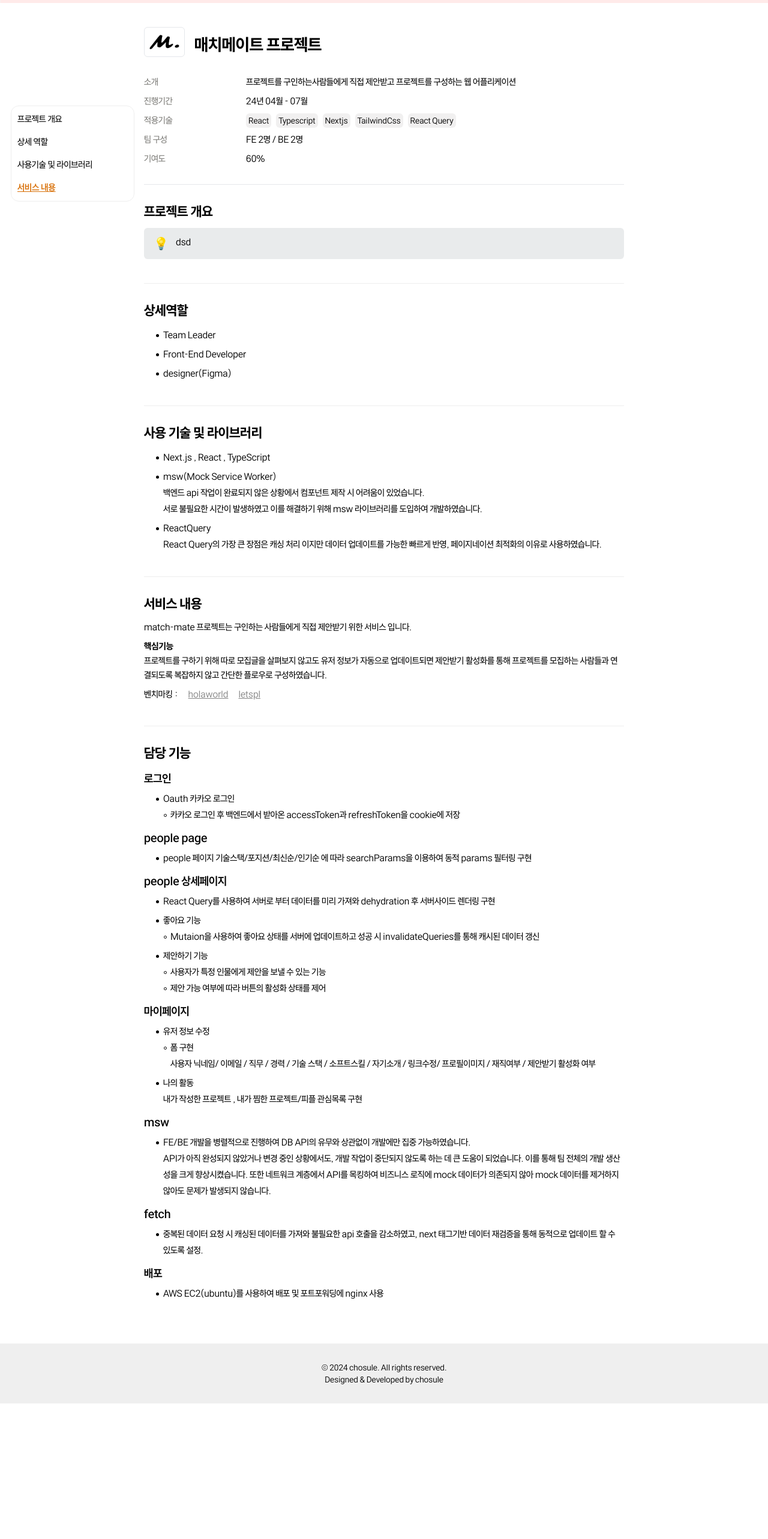
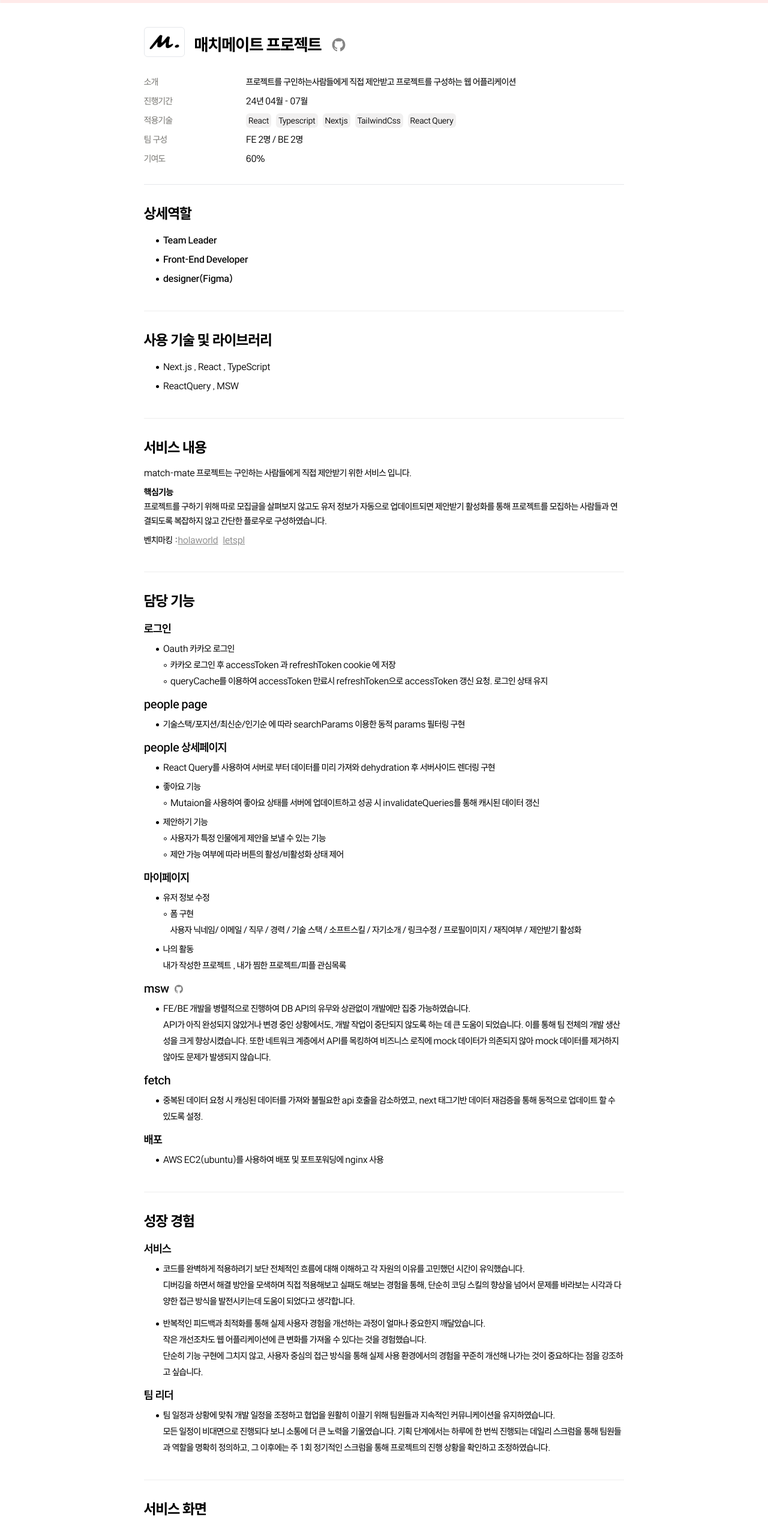
Before and after one commit to chosule/new-portfolio, a Next.js app: page /projects/match-mate in a window 1280 px wide. Shown: the part 224-2790 px from the top of the page at 60% size. Before the commit the page ends 2564 px from the top, so only its background shows below. Built offline with nearby package versions, Linux system fonts and the light colour scheme.

Commit message:
add portfolio

```diff
--- a/src/app/globals.css
+++ b/src/app/globals.css
@@ -144,6 +144,7 @@
     flex-direction: column;
     gap: 14px;
     z-index: 9999;
+    background-color: #f9f9f5;
   }
   .active {
     color: #d9730d;
@@ -166,6 +167,7 @@
   @media (max-width: 1600px) {
     .navigation {
       left: 18px;
+      display: none;
     }
   }
 }
--- a/src/app/projects/match-mate/page.tsx
+++ b/src/app/projects/match-mate/page.tsx
@@ -2,9 +2,14 @@ import Callout from "@/components/commons/Callout";
 import LinkLine from "@/components/commons/LinkLine";
 import LogoBox from "@/components/commons/LogoBox";
 import ProjectIntro from "@/components/commons/ProjectIntro";
-import IndentText, { SubTitle, Title } from "@/components/commons/Text";
+import IndentText, {
+  NumberIndentText,
+  SubTitle,
+  Title,
+} from "@/components/commons/Text";
 import Toc from "@/components/commons/Toc";
 import Image from "next/image";
+import { IoLogoGithub } from "react-icons/io";
 
 const intro = [
   {
@@ -23,10 +28,13 @@ const intro = [
   { title: "기여도", text: "60%" },
 ];
 const tocMenu = [
-  { number: "content1", title: "프로젝트 개요" },
-  { number: "content2", title: "상세 역할" },
-  { number: "content3", title: "사용기술 및 라이브러리" },
-  { number: "content4", title: "서비스 내용" },
+  { number: "content1", title: "상세 역할" },
+  { number: "content2", title: "사용기술 및 라이브러리" },
+  { number: "content3", title: "서비스 내용" },
+  { number: "content4", title: "담당 기능" },
+  { number: "content5", title: "성장 경험" },
+  { number: "content6", title: "서비스 화면" },
+  { number: "content7", title: "개선" },
 ];
 export default function page() {
   return (
@@ -43,59 +51,46 @@ export default function page() {
         <div className="flex gap-4">
           <LogoBox img="/img/match-mate_logo.png" />
           <Title>매치메이트 프로젝트</Title>
+          <LinkLine link="https://github.com/side-project-0408/frontend">
+            <IoLogoGithub className="text-[25px] mt-[9px]" />
+          </LinkLine>
         </div>
         <ProjectIntro intro={intro} />
-        <SubTitle id="heading1">프로젝트 개요</SubTitle>
-        <div
-          className="content border-b border-[#eeeeee] pb-[40px]"
+        <SubTitle id="heading1">상세역할</SubTitle>
+        <ul
+          className="dots-list content border-b border-[#eeeeee] pb-[40px]"
           id="content1"
         >
-          <Callout>dsd</Callout>
-        </div>
-        <SubTitle id="heading2">상세역할</SubTitle>
+          <li>
+            <IndentText className="font-semibold">Team Leader</IndentText>
+          </li>
+          <li>
+            <IndentText className="font-semibold">
+              Front-End Developer
+            </IndentText>
+          </li>
+          <li>
+            <IndentText className="font-semibold">designer(Figma)</IndentText>
+          </li>
+        </ul>
+        <SubTitle id="heading2">사용 기술 및 라이브러리</SubTitle>
         <ul
           className="dots-list content border-b border-[#eeeeee] pb-[40px]"
           id="content2"
         >
           <li>
-            <IndentText>Team Leader</IndentText>
-          </li>
-          <li>
-            <IndentText>Front-End Developer</IndentText>
-          </li>
-          <li>
-            <IndentText>designer(Figma)</IndentText>
-          </li>
-        </ul>
-        <SubTitle id="heading3">사용 기술 및 라이브러리</SubTitle>
-        <ul
-          className="dots-list content border-b border-[#eeeeee] pb-[40px]"
-          id="content3"
-        >
-          <li>
             <IndentText>Next.js , React , TypeScript</IndentText>
           </li>
           <li>
-            <IndentText>msw(Mock Service Worker)</IndentText>
-            <IndentText className="ml-[20px]">
-              백엔드 api 작업이 완료되지 않은 상황에서 컴포넌트 제작 시 어려움이
-              있었습니다. <br />
-              서로 불필요한 시간이 발생하였고 이를 해결하기 위해 msw
-              라이브러리를 도입하여 개발하였습니다.
-            </IndentText>
-          </li>
-          <li>
-            <IndentText>ReactQuery</IndentText>
-            <IndentText className="ml-[20px]">
-              React Query의 가장 큰 장점은 캐싱 처리 이지만 데이터 업데이트를
-              가능한 빠르게 반영, 페이지네이션 최적화의 이유로 사용하였습니다.
-            </IndentText>
+            <div className="flex gap-2">
+              <IndentText>ReactQuery , MSW</IndentText>
+            </div>
           </li>
         </ul>
-        <SubTitle id="heading4">서비스 내용</SubTitle>
+        <SubTitle id="heading3">서비스 내용</SubTitle>
         <ul
           className="flex flex-col gap-2 content border-b border-[#eeeeee] pb-[40px]"
-          id="content4"
+          id="content3"
         >
           <li>
             match-mate 프로젝트는 구인하는 사람들에게 직접 제안받기 위한 서비스
@@ -108,26 +103,31 @@ export default function page() {
             사람들과 연결되도록 복잡하지 않고 간단한 플로우로 구성하였습니다.
           </li>
           <li className="flex">
-            벤치마킹 :
-            <LinkLine link="https://holaworld.io/">holaworld</LinkLine>
-            <LinkLine link="https://letspl.me/people">letspl</LinkLine>
+            <p>벤치마킹 :</p>
+            <div className="flex gap-2">
+              <LinkLine link="https://holaworld.io/">holaworld</LinkLine>
+              <LinkLine link="https://letspl.me/people">letspl</LinkLine>
+            </div>
           </li>
         </ul>
         <SubTitle id="heading4">담당 기능</SubTitle>
-        <ul className="dots-list">
+        <ul className="dots-list border-b border-[#eeeeee] pb-[40px]">
           <p className="text-[20px] font-semibold mt-[10px]">로그인</p>
-          <li>
+          <li id="content4">
             <IndentText>Oauth 카카오 로그인</IndentText>
             <IndentText className="dots-list-white">
-              카카오 로그인 후 백엔드에서 받아온 accessToken과 refreshToken을
-              cookie에 저장
+              카카오 로그인 후 accessToken 과 refreshToken cookie 에 저장
+            </IndentText>
+            <IndentText className="dots-list-white">
+              queryCache를 이용하여 accessToken 만료시 refreshToken으로
+              accessToken 갱신 요청. 로그인 상태 유지
             </IndentText>
           </li>
           <p className="text-[20px] font-semibold mt-[10px]">people page</p>
           <li>
             <IndentText>
-              people 페이지 기술스택/포지션/최신순/인기순 에 따라 searchParams을
-              이용하여 동적 params 필터링 구현
+              기술스택/포지션/최신순/인기순 에 따라 searchParams 이용한 동적
+              params 필터링 구현
             </IndentText>
           </li>
           <p className="text-[20px] font-semibold mt-[10px]">
@@ -152,7 +152,7 @@ export default function page() {
               사용자가 특정 인물에게 제안을 보낼 수 있는 기능
             </IndentText>
             <IndentText className="dots-list-white">
-              제안 가능 여부에 따라 버튼의 활성화 상태를 제어
+              제안 가능 여부에 따라 버튼의 활성/비활성화 상태 제어
             </IndentText>
           </li>
           <p className="text-[20px] font-semibold mt-[10px]">마이페이지</p>
@@ -161,17 +161,21 @@ export default function page() {
             <IndentText className="dots-list-white">
               폼 구현 <br />
               사용자 닉네임/ 이메일 / 직무 / 경력 / 기술 스택 / 소프트스킬 /
-              자기소개 / 링크수정/ 프로필이미지 / 재직여부 / 제안받기 활성화
-              여부
+              자기소개 / 링크수정 / 프로필이미지 / 재직여부 / 제안받기 활성화
             </IndentText>
           </li>
           <li>
             <IndentText>나의 활동</IndentText>
             <IndentText>
-              내가 작성한 프로젝트 , 내가 찜한 프로젝트/피플 관심목록 구현
+              내가 작성한 프로젝트 , 내가 찜한 프로젝트/피플 관심목록
             </IndentText>
           </li>
-          <p className="text-[20px] font-semibold mt-[10px]">msw</p>
+          <div className="flex gap-2 items-center">
+            <p className="text-[20px] font-semibold mt-[10px]">msw</p>
+            <LinkLine link="https://github.com/side-project-0408/frontend/tree/main/src/mocks">
+              <IoLogoGithub className="mt-[12px]" />
+            </LinkLine>
+          </div>
           <li>
             <IndentText>
               FE/BE 개발을 병렬적으로 진행하여 DB API의 유무와 상관없이 개발에만
@@ -198,6 +202,174 @@ export default function page() {
             </IndentText>
           </li>
         </ul>
+        <SubTitle id="heading5">성장 경험</SubTitle>
+        <ul
+          className="dots-list border-b border-[#eeeeee] pb-[40px]"
+          id="content5"
+        >
+          <p className="text-[20px] font-semibold mt-[10px]">서비스</p>
+          <li>
+            <IndentText>
+              코드를 완벽하게 적용하려기 보단 전체적인 흐름에 대해 이해하고 각
+              자원의 이유를 고민했던 시간이 유익했습니다. <br />
+              디버깅을 하면서 해결 방안을 모색하며 직접 적용해보고 실패도 해보는
+              경험을 통해, 단순히 코딩 스킬의 향상을 넘어서 문제를 바라보는
+              시각과 다양한 접근 방식을 발전시키는데 도움이 되었다고 생각합니다.
+            </IndentText>
+          </li>
+          <p className="text-[20px] font-semibold mt-[10px]"></p>
+          <li>
+            <IndentText>
+              반복적인 피드백과 최적화를 통해 실제 사용자 경험을 개선하는 과정이
+              얼마나 중요한지 깨달았습니다.
+              <br />
+              작은 개선조차도 웹 어플리케이션에 큰 변화를 가져올 수 있다는 것을
+              경험했습니다.
+              <br />
+              단순히 기능 구현에 그치지 않고, 사용자 중심의 접근 방식을 통해
+              실제 사용 환경에서의 경험을 꾸준히 개선해 나가는 것이 중요하다는
+              점을 강조하고 싶습니다.
+            </IndentText>
+          </li>
+          <p className="text-[20px] font-semibold mt-[10px]">팀 리더</p>
+          <li>
+            <IndentText>
+              팀 일정과 상황에 맞춰 개발 일정을 조정하고 협업을 원활히 이끌기
+              위해 팀원들과 지속적인 커뮤니케이션을 유지하였습니다.
+              <br /> 모든 일정이 비대면으로 진행되다 보니 소통에 더 큰 노력을
+              기울였습니다. 기획 단계에서는 하루에 한 번씩 진행되는 데일리
+              스크럼을 통해 팀원들과 역할을 명확히 정의하고, 그 이후에는 주 1회
+              정기적인 스크럼을 통해 프로젝트의 진행 상황을 확인하고
+              조정하였습니다.
+            </IndentText>
+          </li>
+        </ul>
+        <SubTitle id="heading6">서비스 화면</SubTitle>
+        <ul id="content6" className="border-[#eeeeee] pb-[40px] border-b"></ul>
+        <SubTitle id="heading7">트러블 슈팅</SubTitle>
+        <ul className="border-[#eeeeee] pb-[40px] border-b">
+          <li>
+            <NumberIndentText className="strong-2">
+              1. 엑세스토큰 갱신
+            </NumberIndentText>
+            <IndentText className="dots-list-white">발생 배경</IndentText>
+            <IndentText>
+              FE에서는 fetch를 이용해 데이터를 가져오고, React Query로 데이터
+              상태를 관리하고 있어 토큰 갱신을 위한 별도의 설정이 필요했습니다.
+            </IndentText>
+            <IndentText className="dots-list-white">해결 과정</IndentText>
+            <IndentText>
+              토큰을 갱신하기 위해 Axios 인터셉터를 사용하는 사례가 많았지만,
+              기존 코드와의 통합 문제로 적절하지 않다고 판단하였습니다.
+              <br /> 여러 방안을 고려 한 후 React Query의{" "}
+              <span className="code-strong">QueryCache</span>를 활용하여 에러
+              핸들링과 토큰 갱신을 관리하는 방법으로 적용하였습니다.
+              <br />
+              인증이 필요한 데이터 요청 시 엑세스토큰이 만료되어 데이터 요청이
+              실패할 경우 리프레시토큰을 이용해 갱신된 엑세스토큰으로 쿼리를
+              다시 <span className="code-strong">refetch</span> 하도록
+              적용하였습니다.
+            </IndentText>
+            <IndentText className="dots-list-white">결과</IndentText>
+            <IndentText>
+              사용자에게 자동으로 갱신된 토큰으로 요청을 처리하여 서비스를
+              지속적으로 이용할 수 있도록 설정하였습니다. 이를 통해 B2C 모델의
+              안정성과 사용 편의성을 높여 사용자 경험이 향상되었습니다.
+            </IndentText>
+          </li>
+        </ul>
+        <SubTitle id="heading7">개선</SubTitle>
+        <ul id="content7">
+          <li>
+            <NumberIndentText className="strong">
+              1. 폰트 최적화
+            </NumberIndentText>
+            <IndentText className="dots-list-white">
+              배경 : 폰트 용량이 1130KiB에 달하여 LCP에 이슈
+            </IndentText>
+            <IndentText className="dots-list-white">
+              해결 : 사용하지않는 글리프를 제거하고 필요한 글리프만 포함된
+              서브셋 폰트를 생성. woff포맷에서 woff2포맷으로 변환하여 파일 크기
+              감소. <br />
+              폰트파일을 브라우저가 캐싱하도록 설정.
+            </IndentText>
+            <IndentText className="dots-list-white">
+              결과 : 폰트 파일크기 약 30% 절감 (1,103.4KiB, 1,097.7KiB,
+              1,091.3KiB 에서 각각 772.0KiB, 758.8KiB, 731.1KiB 로 감소)
+            </IndentText>
+          </li>
+          <li>
+            <NumberIndentText className="strong">
+              2. CSP 콘텐츠 보안 정책 설정
+            </NumberIndentText>
+            <IndentText className="dots-list-white">
+              배경 : 쿠키에 저장된 accessToken의 XSS 공격을 방지하기위해 HTTP
+              보안 헤더 설정 필요
+            </IndentText>
+            <IndentText className="dots-list-white ml-0">
+              해결 : &nbsp;XSS 공격, 데이터 삽입 공격과 같은 위협을 방지
+              하기위해 가장 강력한 도구로 CSP(Content Security Policy)선택.
+            </IndentText>
+            <div className="ml-[70px]">
+              <span className="font-semibold">middleware 설정 :</span>
+              <span>
+                각 요청마다 CSP 헤더를 설정하고 고유한 nonce 값 을 생성하여
+                인라인 스크립트를 안전하게 실행할 수 있도록 적용.
+              </span>
+              <br />
+              <span className="font-semibold">NGINX 설정 :</span>
+              <span>
+                NGINX에서도 CSP 헤더를 적용하여 서버 측에서 동적으로 생성된
+                컨텐츠에 대한 보안 적용.
+              </span>
+            </div>
+            <IndentText className="dots-list-white">
+              결과 : CSP를 통해 XSS 공격을 방지하고 웹 어플리케이션의 전체적인
+              보안 수준 향상 / NGINX에서도 CSP를 설정하여 모든 요청에 대해
+              일관된 보안 정책 적용.
+            </IndentText>
+          </li>
+          <li>
+            <NumberIndentText className="strong">
+              3. JS 파일 크기 최적화
+            </NumberIndentText>
+            <IndentText className="dots-list-white">
+              배경 : 초기 로딩 시 필요하지 않은 JavaScript 파일이 과도하게
+              포함되어 사용자 경험이 저하 될 우려.
+            </IndentText>
+            <IndentText className="dots-list-white">
+              해결 : 코드 스플리팅을 통해 동적으로 임포트 되도록 적용.
+            </IndentText>
+            <IndentText className="dots-list-white">
+              결과 : 로그아웃 페이지 &nbsp;
+              <span className="font-semibold">101KB → 88.8KB</span> / 마이페이지{" "}
+              <span className="font-semibold">150KB → 112KB </span> JavaScript
+              파일 크기 감소
+            </IndentText>
+          </li>
+          <li>
+            <NumberIndentText className="strong">
+              4. 이미지 최적화
+            </NumberIndentText>
+            <IndentText className="dots-list-white">
+              배경 : 메인 페이지 및 마이페이지 렌더링 시 이미지로 인한 LCP 지연.
+            </IndentText>
+            <IndentText className="dots-list-white">
+              해결 : <br /> 클라우디너리 플랫폼 사용 : 자동 최적화 기능을
+              사용하여 파일 크기 최적화. <br /> Base64 인코딩 : 이미지를 인코딩
+              후 이미지가 완전히 로드되는 동안 블러 처리된 이미지 URL을 지정하여
+              사용자 경험을 개선.
+            </IndentText>
+            <IndentText className="dots-list-white">
+              결과 : <br /> 이미지 로딩 시간 :{" "}
+              <span className="font-semibold">86.347ms → 45.158ms 감소</span>{" "}
+              <br /> 파일 크기 :{" "}
+              <span className="font-semibold">15.5KB → 5KB 감소</span>
+              <br />
+              LCP : <span className="font-semibold">7ms → 2ms 시간 감소</span>
+            </IndentText>
+          </li>
+        </ul>
       </div>
     </div>
   );
--- a/src/components/TechStack.tsx
+++ b/src/components/TechStack.tsx
@@ -22,7 +22,9 @@ const SKILLS = [
   { id: 10, skills: "Docker" },
   { id: 11, skills: "Jenkins" },
   { id: 12, skills: "AWS" },
+  { id: 13, skills: "Figma" },
 ];
+
 const TABMENU = [
   { name: "Overall.", content: <OverallContent /> },
   { name: "HTML/CSS.", content: <HTMLCssContent /> },
--- a/src/components/TechStackContents.tsx
+++ b/src/components/TechStackContents.tsx
@@ -113,6 +113,12 @@ const InfraContent = () => {
       </li>
       <li>
         <IndentText>
+          AWS S3와 CloudeFront를 통해 정적 파일을 배포하고 CDN을 구성한 경험이
+          있습니다.
+        </IndentText>
+      </li>
+      <li>
+        <IndentText>
           AWS ECR을 사용하여 Docker 컨테이너 이미지를 저장, 관리 및 배포한
           경험이 있습니다.
         </IndentText>
--- a/src/components/commons/LinkLine.tsx
+++ b/src/components/commons/LinkLine.tsx
@@ -9,7 +9,7 @@ export default function LinkLine({ link, children, className }: Props) {
   return (
     <Link
       href={link}
-      className={`underline-offset-3 underline text-[#858585] flex gap-1 items-center pl-[17px] ${className}`}
+      className={`underline-offset-3 underline text-[#858585] flex gap-1 items-center  ${className}`}
     >
       {children}
     </Link>
--- a/src/components/commons/Text.tsx
+++ b/src/components/commons/Text.tsx
@@ -24,5 +24,5 @@ export function Title({ children }: React.ComponentProps<"h1">) {
 }
 
 export function SubTitle({ children }: React.ComponentProps<"h3">) {
-  return <h3 className="text-2xl font-bold mt-7 mb-3">{children}</h3>;
+  return <h3 className="text-[26px] font-bold mt-7 mb-3">{children}</h3>;
 }
--- a/src/components/commons/ToggleBox.tsx
+++ b/src/components/commons/ToggleBox.tsx
@@ -27,7 +27,7 @@ export default function ToggleBox({ children, className }: Props) {
         </div>
         <button
           onClick={toggleBox}
-          className="hover:text-orange-600 focus:outline-none text-sm"
+          className="hover:text-orange-600 focus:outline-none text-sm text-[#858585] underline"
         >
           일부 코드 보기
         </button>
```
Also changed, not shown: src/app/projects/winter-foodies/page.tsx (+24 -35 lines).
